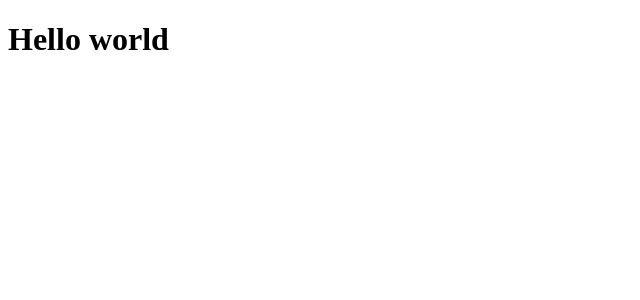
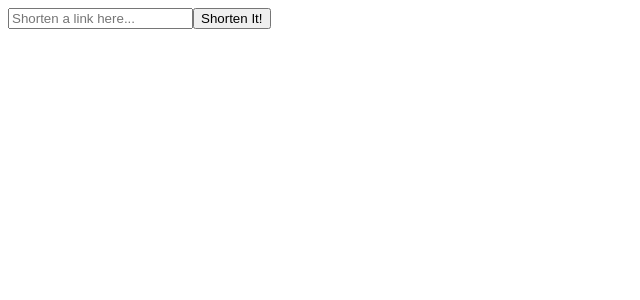
Before and after one commit to carlosqdev/url-shortening-app, a React (Vite) app: page / in a window 1280 px wide. Shown: the top 300 px of the page, without its empty margins (0-640 px from the left). Built offline with nearby package versions, Linux system fonts and the light colour scheme.

Commit message:
feat: using new component

```diff
--- a/src/App.tsx
+++ b/src/App.tsx
@@ -1,8 +1,11 @@
+import { FormToShorten } from './components/FormToShorten'
+import { getShortenLink } from './services/get-shorten-link'
+
 function App() {
 	return (
-		<div>
-			<h1>Hello world</h1>
-		</div>
+		<main>
+			<FormToShorten shorteLink={getShortenLink} />
+		</main>
 	)
 }
 
```
